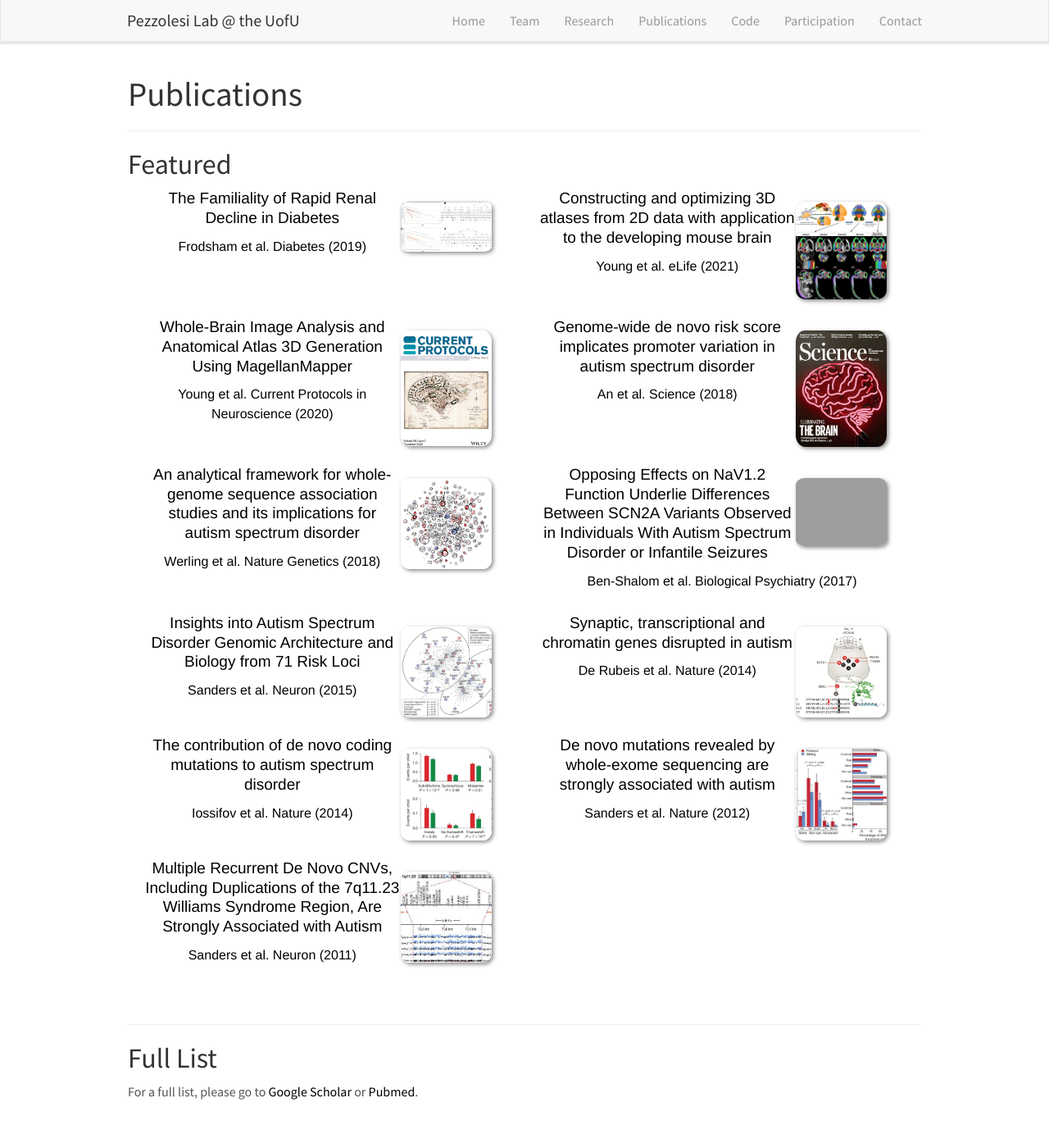
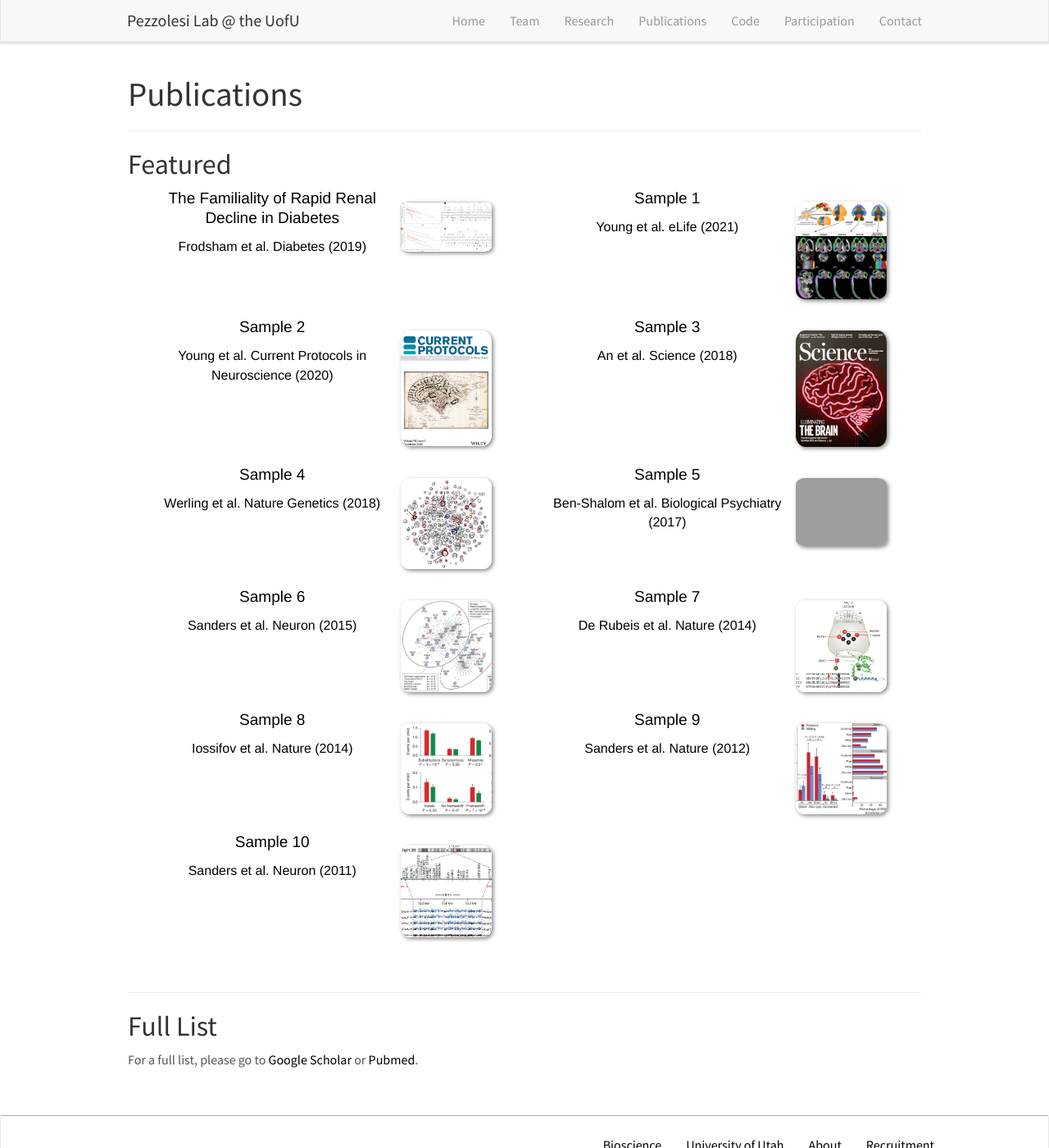
Before and after one commit to PezzolesiLab/pezzolesilab, a Jekyll site: the page built from _pages/publications.md, in a window 1280 px wide and 1400 px high. Shown: the whole window at 82% size. Built offline with Jekyll 4.4.1, drawn with Linux system fonts in a browser that asks for light colours; nearby versions of some CDN libraries.

Commit message:
Update publist.yml

```diff
--- a/_data/publist.yml
+++ b/_data/publist.yml
@@ -6,7 +6,7 @@
   highlight: 1
   news2:
 
-- title: "Constructing and optimizing 3D atlases from 2D data with application to the developing mouse brain"
+- title: "Sample 1"
   image: Young2021.png
   description:
   authors:
@@ -16,7 +16,7 @@
   highlight: 1
   news2:
 
-- title: "Whole‐Brain Image Analysis and Anatomical Atlas 3D Generation Using MagellanMapper"
+- title: "Sample 2"
   image: Young2020.jpg
   description:
   authors:
@@ -26,7 +26,7 @@
   highlight: 1
   news2:
 
-- title: "Genome-wide de novo risk score implicates promoter variation in autism spectrum disorder"
+- title: "Sample 3"
   image: An2018.gif
   description:
   authors:
@@ -36,7 +36,7 @@
   highlight: 1
   news2:
 
-- title: "An analytical framework for whole-genome sequence association studies and its implications for autism spectrum disorder"
+- title: "Sample 4"
   image: Werling2018.png
   description:
   authors:
@@ -46,7 +46,7 @@
   highlight: 1
   news2:
 
-- title: "Opposing Effects on NaV1.2 Function Underlie Differences Between SCN2A Variants Observed in Individuals With Autism Spectrum Disorder or Infantile Seizures"
+- title: "Sample 5"
   image: BenShalom2017.jpg
   description:
   authors:
@@ -56,7 +56,7 @@
   highlight: 1
   news2:
 
-- title: "Insights into Autism Spectrum Disorder Genomic Architecture and Biology from 71 Risk Loci"
+- title: "Sample 6"
   image: Sanders2015.png
   description:
   authors:
@@ -66,7 +66,7 @@
   highlight: 1
   news2:
 
-- title: "Synaptic, transcriptional and chromatin genes disrupted in autism"
+- title: "Sample 7"
   image: DeRubeis2014.png
   description:
   authors:
@@ -76,7 +76,7 @@
   highlight: 1
   news2:
 
-- title: "The contribution of de novo coding mutations to autism spectrum disorder"
+- title: "Sample 8"
   image: Iossifov2014.png
   description:
   authors:
@@ -86,7 +86,7 @@
   highlight: 1
   news2:
 
-- title: "De novo mutations revealed by whole-exome sequencing are strongly associated with autism"
+- title: "Sample 9"
   image: Sanders2012.png
   description:
   authors:
@@ -96,7 +96,7 @@
   highlight: 1
   news2:
 
-- title: "Multiple Recurrent De Novo CNVs, Including Duplications of the 7q11.23 Williams Syndrome Region, Are Strongly Associated with Autism"
+- title: "Sample 10"
   image: Sanders2011.png
   description:
   authors:
```
